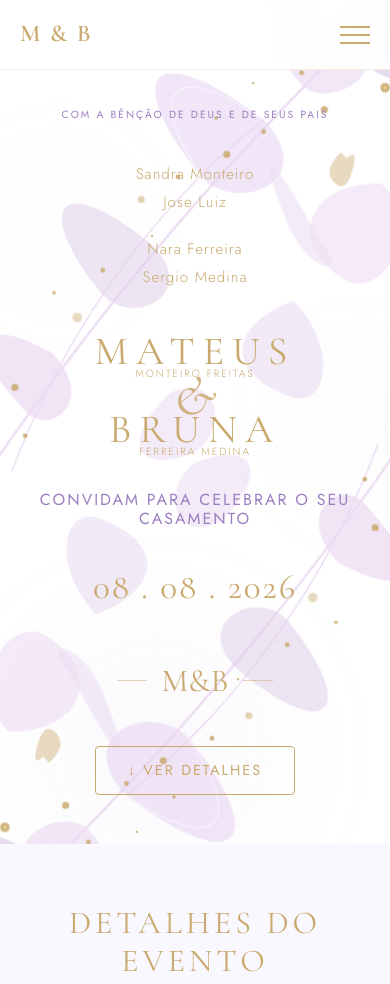
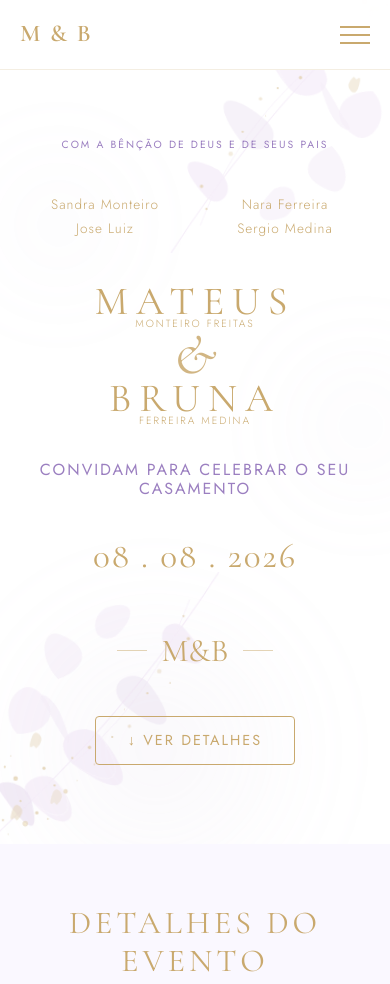
Before and after one commit to Rmotadev/casamento-bruna-e-mateus, a plain HTML site: page index.html in a window 390 px wide. Shown: the top 984 px of the page. Drawn offline with nearby package versions, Linux system fonts and the light colour scheme.

Commit message:
Ajustes finais

```diff
--- a/styles.css
+++ b/styles.css
@@ -1151,8 +1151,8 @@ h6 {
     .ampersand-column {
         width: auto;
         padding-bottom: 0;
-        margin-top: -15px;
-        margin-bottom: -15px;
+        margin-top: -5px;
+        margin-bottom: -5px;
         z-index: 2;
     }
 
@@ -1162,9 +1162,13 @@ h6 {
     }
 
     .parents-grid {
-        flex-direction: column;
-        gap: 20px;
+        flex-direction: row;
+        gap: 10px;
         margin-bottom: 40px;
+    }
+
+    .parents-col {
+        font-size: 0.85rem;
     }
 
     .cards-container {
@@ -1182,6 +1186,23 @@ h6 {
 
     .monogram-divider::after {
         right: -45px;
+    }
+
+    .hero-ornaments .watercolor-top-right,
+    .hero-ornaments .watercolor-bottom-left {
+        width: 350px;
+        height: 350px;
+        opacity: 0.6;
+    }
+
+    .hero-ornaments .watercolor-top-right {
+        top: -20px;
+        right: -20px;
+    }
+
+    .hero-ornaments .watercolor-bottom-left {
+        bottom: -40px;
+        left: -20px;
     }
 
     .gifts-grid {
@@ -1237,6 +1258,24 @@ h6 {
    MEDIA QUERIES ULTRA MOBILE (Telas muito pequenas < 480px)
 ========================================================================= */
 @media (max-width: 480px) {
+
+    .hero-ornaments .watercolor-top-right,
+    .hero-ornaments .watercolor-bottom-left {
+        width: 280px;
+        height: 280px;
+        opacity: 0.5;
+    }
+
+    .hero-ornaments .watercolor-top-right {
+        top: -10px;
+        right: -10px;
+    }
+
+    .hero-ornaments .watercolor-bottom-left {
+        bottom: -20px;
+        left: -10px;
+    }
+
     .hero-names-layout {
         flex-direction: column;
     }
```
